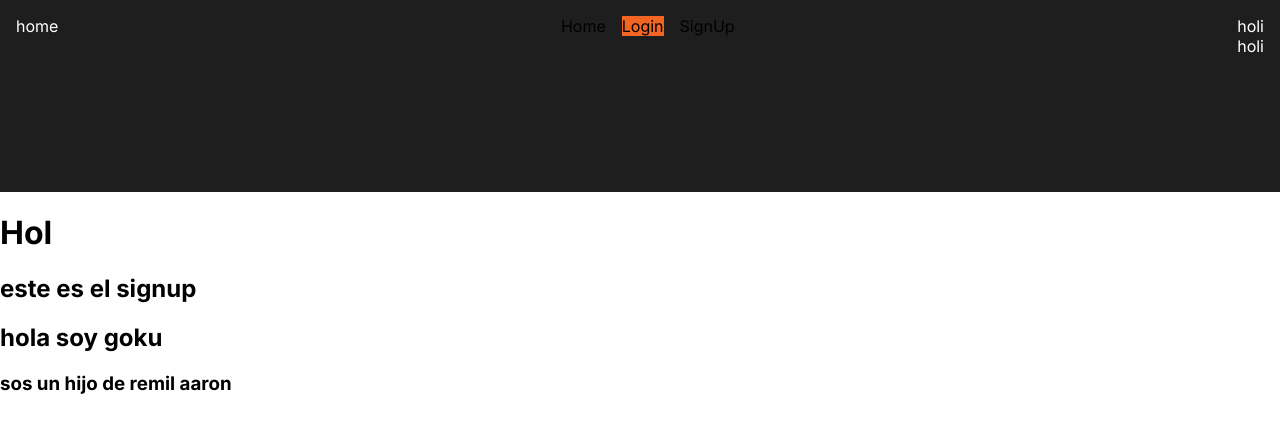
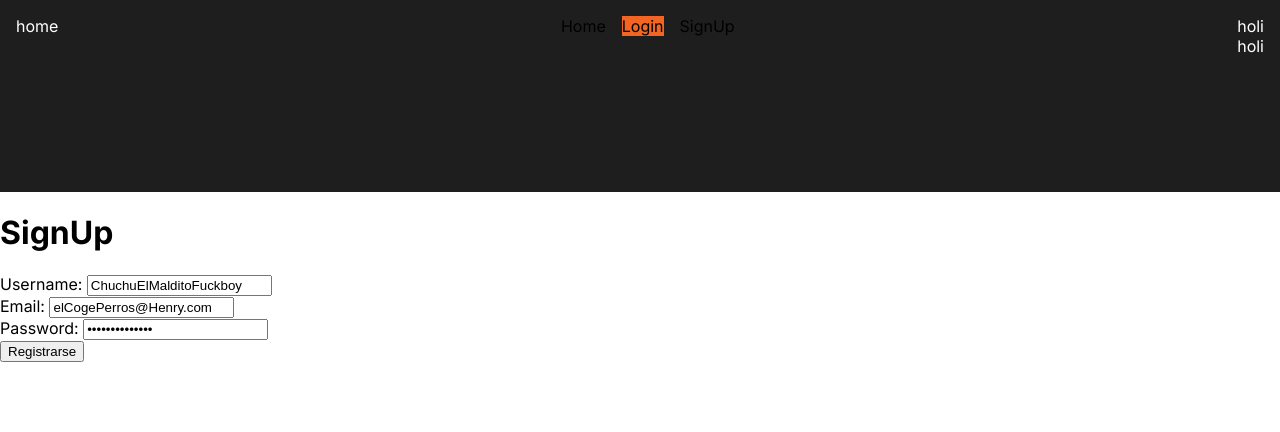
Before and after one commit to The-fourth-elements/The-fourth-Element-CLIENT, a Next.js app: page /signup in a window 1280 px wide. Shown: the top 432 px of the page. Built offline with nearby package versions, Linux system fonts and the light colour scheme.

Commit message:
base del signup

```diff
--- a/package.json
+++ b/package.json
@@ -11,6 +11,7 @@
   "dependencies": {
     "eslint": "8.49.0",
     "eslint-config-next": "13.4.19",
+    "formik": "^2.4.4",
     "next": "13.4.19",
     "react": "18.2.0",
     "react-dom": "18.2.0"
--- a/src/app/signup/page.jsx
+++ b/src/app/signup/page.jsx
@@ -1,11 +1,11 @@
+import Register from "@/components/Register/Register";
 
 const SignUp = ( ) => {
     return (
         <div>
-            <h1>Hol</h1>
-            <h2>este es el signup</h2>
-            <h2>hola soy goku </h2>
-            <h3>sos un hijo de remil aaron</h3>
+            <h1>SignUp</h1>
+
+            <Register/>
         </div>
     )
 }
--- a/src/components/Register/Register.jsx
+++ b/src/components/Register/Register.jsx
@@ -1,29 +1,166 @@
+"use client"
+import { Formik, Form, Field, ErrorMessage } from "formik";
+import { useState } from "react";
 
 const Register = () => {
+  const [message, setMessage] = useState(false);
+
   return (
+    <Formik
+      initialValues={{
+        username: "ChuchuElMalditoFuckboy",
+        email: "elCogePerros@Henry.com",
+        password: "**************",
+      }}
+      validate={(valores) => {
+        let errores = {};
+        if (valores.username === "") {
+          errores.username = "Username no puede estar vacío";
+        } else if (!/^[a-zA-ZÀ-ÿ\s]{1,40}$/.test(valores.username)) {
+          errores.username = "El nombre de usuario no puede contener números";
+        }
+
+        if (valores.email === "") {
+          errores.email = "Email no puede estar vacío";
+        } else if (
+          !/^[a-zA-Z0-9_.+-]+@[a-zA-Z0-9-]+\.[a-zA-Z0-9-.]+$/.test(
+            valores.email
+          )
+        ) {
+          errores.email = "Por favor, escribe un correo válido";
+        }
+
+        if (valores.password === "") {
+          errores.password = "Password no puede estar vacío";
+        }
+        return errores;
+      }}
+      onSubmit={({ resetForm }) => {
+        resetForm();
+        setMessage(true);
+        setTimeout(() => setMessage(false), 5000);
+      }}
+    >
+      {({ values, handleChange, handleBlur, errors, touched }) => (
+        <Form>
           <div>
-
-        <div>
-            <div>
-            <label htmlFor="username">Username:</label>
-            <input type="text" placeholder="Enter your username"/>
+            <label htmlFor="username">Username: </label>
+            <Field
+              type="text"
+              placeholder="Enter your username"
+              name="username"
+            />
+            <ErrorMessage name="username" component={() => <p>{errors.username}</p>} />
           </div>
 
           <div>
-            <label htmlFor="email">Email:</label>
-            <input type="text" placeholder="Enter your email"/>
+            <label htmlFor="email">Email: </label>
+            <Field
+              type="email"
+              placeholder="Enter your email"
+              name="email"
+            />
+            <ErrorMessage name="email" component={() => <p>{errors.email}</p>} />
           </div>
 
           <div>
-            <label htmlFor="password">Password:</label>
-            <input type="text" placeholder="Enter your password"/>
-            </div>
+            <label htmlFor="password">Password: </label>
+            <Field
+              type="password"
+              placeholder="Enter your password"
+              name="password"
+            />
+            <ErrorMessage name="password" component={() => <p>{errors.password}</p>} />
           </div>
 
+          <button type="submit">Registrarse</button>
+          {message && <p>El formulario ha sido enviado con éxito!</p>}
+        </Form>
+      )}
+    </Formik>
+  );
+};
+    // const Register = () => {
 
+    //     let [message, setMessage] = useState (false)
+    //     return (
+    //         <Formik
+    //             initialValues={{
+    //                 username: "ChuchuElMalditoFuckboy",
+    //                 email: "elCogePerros@Henry.com",
+    //                 password: "**************"
 
-        </div>
-    )
-}
+    //             }}
+    //             validate={(valores) => {
+    //                 let errores = {}
+    //                 if(valores.username === "") {errores.username =  "username no puede estar vacio" }
+
+    //                 else if(!/^[a-zA-ZÀ-ÿ\s]{1,40}$/.test(valores.username)){errores.username = "el nombre de usuario no puede contener numeros"}
+
+    //                 if(valores.email === ""){errores.email = "email no puede estar vacio"}
+
+    //                 else if(!/^[a-zA-Z0-9_.+-]+@[a-zA-Z0-9-]+\.[a-zA-Z0-9-.]+$/.test(valores.email)){errores.email = "pro favor escribe un correo valido"}
+
+    //                 if(valores.password === ""){errores.password = "pasword no puede estar vacio"}
+    //                 return errores;
+    //             }}
+    //             onSubmit={(valores, {resetForm}) => {
+    //                 resetForm()
+    //                 setMessage(true)
+    //                 setTimeout(() => setMessage(false), 5000)
+    //             }}
+    //         >
+    //         {({ values, handleChange, handleBlur, errors, touched }) => (
+    //             <Form >
+
+    //             <div>
+    //                 <label htmlFor="username">Username: </label>
+    //                 <input
+    //                 type="text"
+    //                 placeholder="Enter your username"
+    //                 name="username"
+    //                 value={values.username}
+    //                 onChange = {handleChange}
+    //                 onBlur={handleBlur}
+    //                 />
+    //                 {touched.username && errors.username && <p>{errors.username}</p>}
+    //             </div>
+
+    //             <div>
+    //                 <label htmlFor="email">Email: </label>
+    //                 <input
+    //                 type="email"
+    //                 placeholder="Enter your email"
+    //                 name="email"
+    //                 value={values.email}
+    //                 onChange = {handleChange}
+    //                 onBlur={handleBlur}
+
+    //                 />
+    //                 {touched.email && errors.email && <p>{errors.email}</p>}
+
+    //             </div>
+
+    //             <div>
+    //                 <label htmlFor="password">Password: </label>
+    //                 <input
+    //                 type="password"
+    //                 placeholder="Enter your password"
+    //                 name="password"
+    //                 value={values.password}
+    //                 onChange = {handleChange}
+    //                 onBlur={handleBlur}
+
+    //                 />
+    //                 {touched.password && errors.password && <p>{errors.password}</p>}
+    //             </div>
+
+    //             <button type="submit">Registrarse</button>
+    //             {message && <p>el formulario ha sido enviado con exito ! !</p>}
+    //             </Form>
+    //         )}
+    //         </Formik>
+    //     );
+    //     };
 
 export default Register;
```
Also changed, not shown: 1 other file (tests, documents, lock files or other folders). Lines whose indentation alone changed are shown as unchanged.
